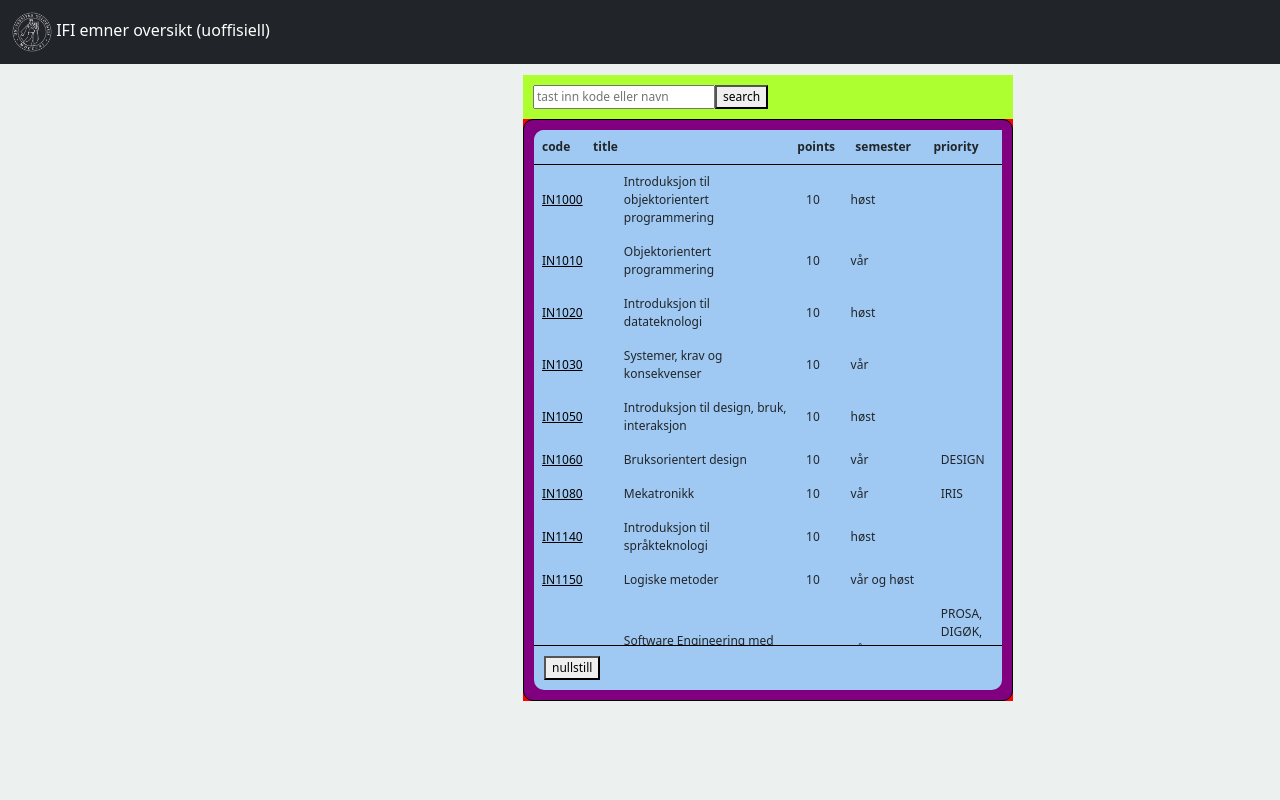
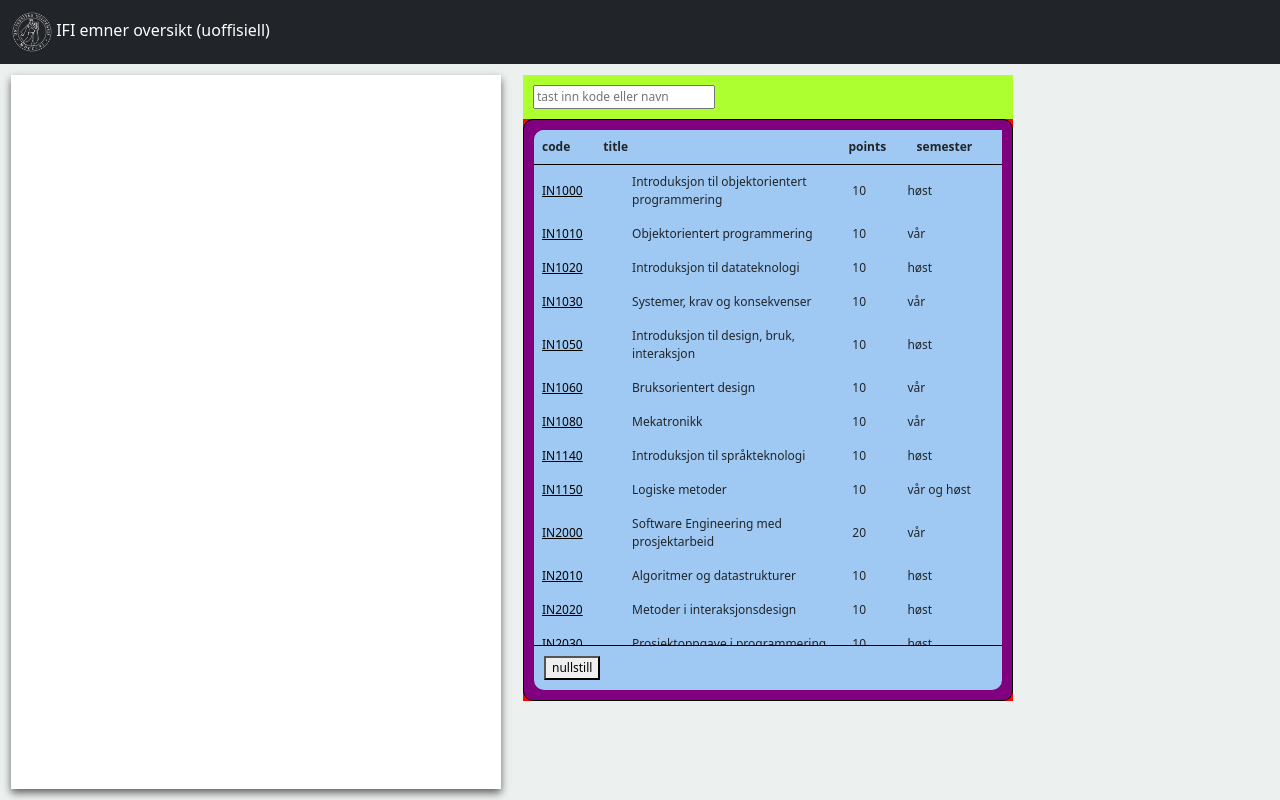
Before and after one commit to EricSvebakk/ISOS, a React (Create React App) app: page / in a window 1280 px wide. Built offline with nearby package versions, Linux system fonts and the light colour scheme.

Commit message:
Fixed force-graph

```diff
--- a/src/App.js
+++ b/src/App.js
@@ -2,11 +2,11 @@
 import React, { Component } from "react";
 
 import data from "./data/ifi_subjects_010823.json";
-// import { codeColor, semesterColor } from "./components/NodeColor";
+import { codeColor, semesterColor } from "./components/NodeColor";
 
 import { MyNavbar } from "./components/Navbar";
 import SubjectManager from "./components/subjectManagement/SubjectManager";
-// import { ForceGraph } from "./components/graphing/ForceGraph";
+import { ForceGraph } from "./components/graphing/ForceGraph";
 // import SemesterPlan from "./components/Semesterplan";
 
 
@@ -16,17 +16,27 @@ class App extends Component {
     subjectsAll: data.nodes,
     subjectsSelected: [],
     subjectsSelectedNodePosition: [],
+    forceGraphUpdater: () => {console.log("FGU empty")},
+    funcColor: codeColor
   }
 
-  // new functions
-  // setSubjectsSelected = () => {
-  //   this.setState({
-  //     subjectsSelected
-  //   })
-  // }
 
-  // ===============================================================
-  // sets the function which must be called when updating forceGraph
+  setSubjectsSelected = (newSubjectsSelected) => {
+    this.setState({
+      subjectsSelected: newSubjectsSelected,
+    });
+  }
+
+  setsubjectsSelectedNodePosition = (arr) => {
+    this.setState({
+      subjectsSelectedNodePosition: arr,
+    });
+  };
+
+  /**
+   * sets the function which must be called when updating forceGraph
+   * @param {*} e force-graph updater function
+   */
   setForceGraphUpdater = (e) => {
     this.setState({
       forceGraphUpdater: e,
@@ -38,15 +48,13 @@ class App extends Component {
     return node.title;
   };
 
-  setNodesPosition = (arr) => {
-    this.setState({
-      nodesPosition: arr,
-    });
-  };
-
   render() {
     const {
-      subjectsAll
+      subjectsAll,
+      subjectsSelected,
+      subjectsSelectedNodePosition,
+      forceGraphUpdater,
+      funcColor
     } = this.state;
 
 
@@ -56,20 +64,24 @@ class App extends Component {
 
         <div className="app-container">
           <section className="left">
-            {/* <ForceGraph
+            <ForceGraph
               linksData={data.links}
               nodesData={subjectsSelected}
+              nodesPosition={subjectsSelectedNodePosition}
+              setNodesPosition={this.setsubjectsSelectedNodePosition}
+              setForceGraphUpdater={this.setForceGraphUpdater}
               funcColor={funcColor}
-              nodeHoverTooltip={this.nodeHoverTooltip}
-              mytemp={this.setForceGraphUpdater}
-              setNodesPosition={this.setNodesPosition}
-              nodesPosition={nodesPosition}
-            /> */}
+
+              // funcColor={funcColor}
+              // nodeHoverTooltip={this.nodeHoverTooltip}
+            />
           </section>
 
           <section className="middle">
             <SubjectManager
               subjectsAll={subjectsAll}
+              setSubjectsSelected={this.setSubjectsSelected}
+              forceGraphUpdater={forceGraphUpdater}
             />
           </section>
 
--- a/src/components/graphing/ForceGraph.js
+++ b/src/components/graphing/ForceGraph.js
@@ -5,20 +5,19 @@ import styles from "./forceGraph.module.css";
 export function ForceGraph({
   linksData,
   nodesData,
-  nodeHoverTooltip,
-  mytemp,
-  funcColor,
+  nodesPosition,
   setNodesPosition,
-  nodesPosition,
+  setForceGraphUpdater,
+  funcColor
+
+  // nodeHoverTooltip,
+  // funcColor,
 }) {
   const containerRef = React.useRef(null);
 
-  // let text = "text"
-  // let hovered = (node) => {
+  // const funcColor = () => {}
+  const nodeHoverTooltip = () => {}
 
-  //   text = <div style={{padding: "10px", fontSize:"12pt", zIndex:100}}>{node.title}</div>
-  //   console.log("h!", node.title, text)
-  // }
 
   React.useEffect(() => {
     let destroyFn;
@@ -36,9 +35,9 @@ export function ForceGraph({
       );
       destroyFn = destroy;
 
-      nodes();
+      // nodes();
 
-      mytemp(update);
+      setForceGraphUpdater(update);
     }
 
     return destroyFn;
--- a/src/components/subjectManagement/SubjectManager.js
+++ b/src/components/subjectManagement/SubjectManager.js
@@ -3,42 +3,42 @@ import React, { Component } from "react";
 // import { SubjectContainer } from "./SubjectContainer";
 
 class SubjectManager extends Component {
-
   selectSubject = (e) => {
     const {
       subjectsVisible,
       subjectsSelected,
+      setSubjectsSelected,
     } = this.state;
+
+    const { forceGraphUpdater } = this.props;
 
     const dataItem = e.currentTarget.getAttribute("data-item");
     const temp = subjectsVisible.filter((a) => a.code === dataItem)[0];
 
+    let newSubjectsSelected = [];
+
     if (!subjectsSelected.includes(temp)) {
-      const result = this.selectPrereq([temp]);
-      const result2 = result.filter((n) => !subjectsSelected.includes(n));
-      const result3 = [...new Set(result2)];
+      const resultPrereqCodes = this.selectPrereq([temp]);
+      const resultPrereqs = resultPrereqCodes.filter(
+        (n) => !subjectsSelected.includes(n)
+      );
+      const resultUniquePrereqs = [...new Set(resultPrereqs)];
 
-      let result4 = [...result3];
-
-      // console.log("r4", result4)
-
-      this.setState({
-        subjectsSelected: [...subjectsSelected, ...result4],
-      });
+      newSubjectsSelected = [...subjectsSelected, ...resultUniquePrereqs];
+    } else {
+      newSubjectsSelected = subjectsSelected.filter((sub) => sub !== temp);
     }
 
-    else {
-      this.setState({
-        subjectsSelected: subjectsSelected.filter((sub) => sub !== temp),
-      });
-    }
+    this.setState({
+      subjectsSelected: newSubjectsSelected,
+    });
 
+    setSubjectsSelected(newSubjectsSelected);
+    forceGraphUpdater();
   };
 
   selectPrereq = (nodeList) => {
-    const {
-      subjectsAll
-    } = this.state;
+    const { subjectsAll } = this.state;
 
     let result = [...nodeList];
 
@@ -56,16 +56,14 @@ class SubjectManager extends Component {
       }
     }
 
-
-    // console.log("res", result)
     return result;
   };
-  clearSubjects = () => {
+
+  clearSubjectSelection = () => {
     this.setState({
       subjectsSelected: [],
     });
   };
-
 
   constructor(props) {
     super(props);
@@ -75,61 +73,74 @@ class SubjectManager extends Component {
       subjectsVisible: props.subjectsAll,
       subjectsSelected: [],
 
-
-      // setSubjectsVisible: null,
-      // setSubjectsSelected: null,
-
-      forceGraphUpdater: null,
+      setSubjectsSelected: props.setSubjectsSelected,
     };
   }
 
   render() {
-
-    const {
-      subjectsAll,
-      subjectsVisible,
-      subjectsSelected,
-    } = this.state;
-
-    // const {
-    //   subjectsAll,
-    // } = this.props;
-
-    // console.log("ren", subjectsAll);
-    // console.log("ren2", subjectsAll);
+    const { subjectsAll, subjectsVisible, subjectsSelected, subjectLevelsSelected } = this.state;
 
     const c1 = { width: "10%" };
     const c2 = { width: "40%" };
     const c3 = { width: "15%" };
     const c4 = { width: "10%" };
-    const c5 = { width: "15%" };
+    // const c5 = { width: "15%" };
 
-  	const theadData = <tr>
-      <th style={c1} data-item={"code"} id="th1">code</th>
-      <th style={c2} data-item={"title"}>title</th>
-      <th style={c4} data-item={"points"}>points</th>
-      <th style={c3} data-item={"semester"}>semester</th>
-      <th style={c5} data-item={"priority"}>priority</th>
-    </tr>
+    const theadData = (
+      <tr>
+        <th style={c1} data-item={"code"} id="th1">
+          code
+        </th>
+        <th style={c2} data-item={"title"}>
+          title
+        </th>
+        <th style={c4} data-item={"points"}>
+          points
+        </th>
+        <th style={c3} data-item={"semester"}>
+          semester
+        </th>
+        {/* <th style={c5} data-item={"priority"}>
+          priority
+        </th> */}
+      </tr>
+    );
 
-    const tbodyData = subjectsAll.map((row) => {
-
+    const tbodyData = subjectsVisible.map((row) => {
       const isSelected = subjectsSelected.map((d) => d.id).includes(row.id);
-      const semRow = row.semester === null ?
-        <td style={c3} data-item={row.code}>{"utilgjengelig"}</td> :
-        <td style={c3} data-item={row.code}>{row.semester}</td>
+      const semRow =
+        row.semester === null ? (
+          <td style={c3} data-item={row.code}>
+            {"utilgjengelig"}
+          </td>
+        ) : (
+          <td style={c3} data-item={row.code}>
+            {row.semester}
+          </td>
+        );
 
       return (
         <tr key={row.id} style={trStyle(isSelected, row)}>
           <td style={c1}>
-            <a style={{ color: "black" }} href={link(row.code)} target="_blank" rel="noopener noreferrer">
+            <a
+              style={{ color: "black" }}
+              href={link(row.code)}
+              target="_blank"
+              rel="noopener noreferrer"
+            >
               {row.code}
             </a>
           </td>
-          <td style={c2} data-item={row.code} onClick={this.selectSubject}>{row.title}</td>
-          <td style={c4} data-item={row.code} onClick={this.selectSubject}>{row.points}</td>
+          <td style={c2} data-item={row.code} onClick={this.selectSubject}>
+            {row.title}
+          </td>
+          <td style={c4} data-item={row.code} onClick={this.selectSubject}>
+            {row.points}
+          </td>
           {semRow}
-          <td style={c5} data-item={row.code} onClick={this.selectSubject}>{row.requires != null ? row.requires.join(", ") : ""}</td>
+          {/* <td style={c5} data-item={row.code} onClick={this.selectSubject}>
+            {row.requires != null ? row.requires.join(", ") : ""}
+          </td> */}
         </tr>
       );
     });
@@ -145,7 +156,6 @@ class SubjectManager extends Component {
             placeholder="tast inn kode eller navn"
             onChange={(event) => this.filterSubjects(event.target.value)}
           />
-          <button className="...">search</button>
         </div>
 
         <div className="inner-container-subject-table">
@@ -157,15 +167,15 @@ class SubjectManager extends Component {
             <table className="subject-table">
               <thead>{theadData}</thead>
               <tbody>{tbodyData}</tbody>
-              <tfoot>
+              <div className="subject-tfoot">
                 <button
                   className="subject-button"
                   // data-item={visibleSubjects}
-                  onClick={this.clearSubjects}
+                  onClick={this.clearSubjectSelection}
                 >
                   nullstill
                 </button>
-              </tfoot>
+              </div>
             </table>
           </div>
         </div>
--- a/src/index.css
+++ b/src/index.css
@@ -233,7 +233,7 @@
     height: 60vh;
   }
 
-  .subject-table tfoot {
+  .subject-table .subject-tfoot {
     display: table-row;
     width: 100%;
 
```
